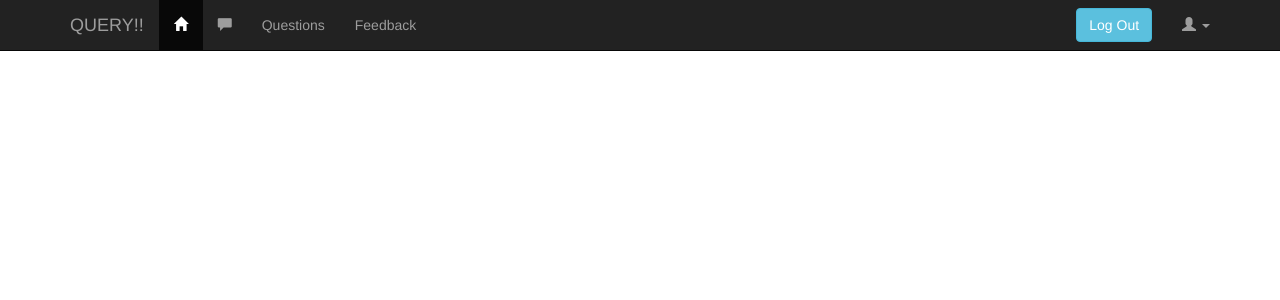
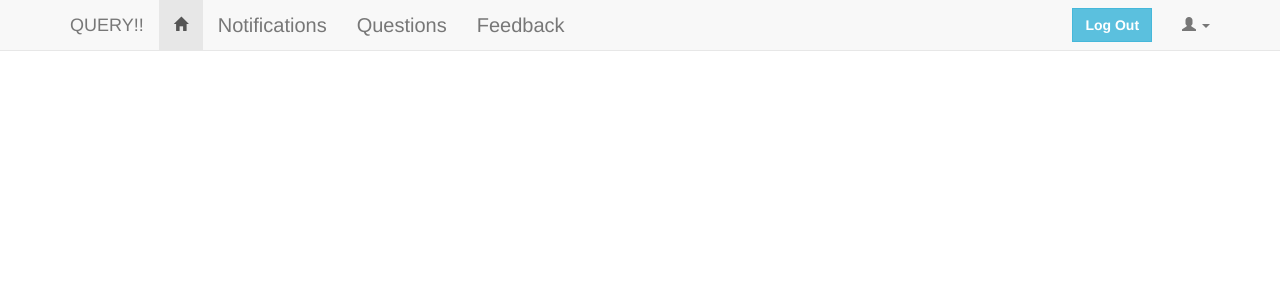
Before and after one commit to Alexblack8/query, a PHP site: page /soc-project/nav_bar.php in a window 1280 px wide. Shown: the top 300 px of the page. Run offline with PHP 8.4, Linux system fonts and the light colour scheme; a user stored in the database is signed in; some libraries are stand-ins or nearby versions.

Commit message:
some minor changes

```diff
--- a/nav_bar.php
+++ b/nav_bar.php
@@ -5,9 +5,19 @@
 
 	<link href="css/bootstrap.min.css" rel="stylesheet">
 	<link rel="stylesheet" href="https://cdnjs.cloudflare.com/ajax/libs/bootstrap-select/1.7.5/css/bootstrap-select.min.css">
+	<style>
+		#navigation-bar {/*
+			height: 60px;
+			padding-top: 5px;
+		*/}
+
+		.btn {
+			border-radius: 0 !important;
+		}
+	</style>
 </head>
 <body>
-<nav class="navbar navbar-default navbar-fixed-top navbar-inverse" role="navigation">
+<nav class="navbar navbar-default navbar-fixed-top" id="navigation-bar" role="navigation">
 			<div class="container">
 				<div class="navbar-header">
 					<button type="button" class="navbar-toggle" data-toggle="collapse" data-target="#example-nav-collapse">
@@ -15,20 +25,20 @@
 						<span class="icon-bar"></span>
 						<span class="icon-bar"></span>
 					</button>
-					<a href="#" class="navbar-brand">QUERY!!</a>
+					<a href="#" class="navbar-brand" >QUERY!!</a>
 				</div>
 
 				<div class="collapse navbar-collapse" id="nav-collapse">
 					<ul class="nav navbar-nav">
-						<li class="active"><a href="#"><span class="glyphicon glyphicon-home"></span></a></li>
-						<li><a href="#"><span class="glyphicon glyphicon-comment"></span></a></li>
-						<li><a href="#">Questions</a></li>
-						<li><a href="#">Feedback</a></li>
+						<li class="active"><a href="#" ><span class="glyphicon glyphicon-home"></span></a></li>
+						<li><a href="notification.php" style="font-size: 20px;">Notifications</a></li>
+						<li><a href="questions.php" style="font-size: 20px;" >Questions</a></li>
+						<li><a href="feedbacks.php" style="font-size: 20px;"  >Feedback</a></li>
 					</ul>
 
 					<ul class="nav navbar-nav navbar-right">
 						<li class="dropdown">
-                <a class="dropdown-toggle" data-toggle="dropdown" role="button" aria-haspopup="true" aria-expanded="false"><span class="glyphicon glyphicon-user"></span> <span class="caret"></span></a>
+                <a class="dropdown-toggle" data-toggle="dropdown" role="button" aria-haspopup="true" aria-expanded="false"  ><span class="glyphicon glyphicon-user"></span> <span class="caret"></span></a>
                 <ul class="dropdown-menu">
                   <li><a href="<?php session_start(); echo "user_profile.php?userId=".$_SESSION['user_id']; ?>">View Profile</a></li>
                   <li><a href="ask_question.php">Ask A Question</a></li>
@@ -38,7 +48,7 @@
 
 					<form action="" class="navbar-form navbar-right" role="search">
 						<div class="form-group">
-						<button type="button" class="btn btn-info">Log Out</button>
+						<button type="button" class="btn btn-info btn-md"><strong>Log Out</strong></button>
 					</form>
 				</div>
 			</div>
```
